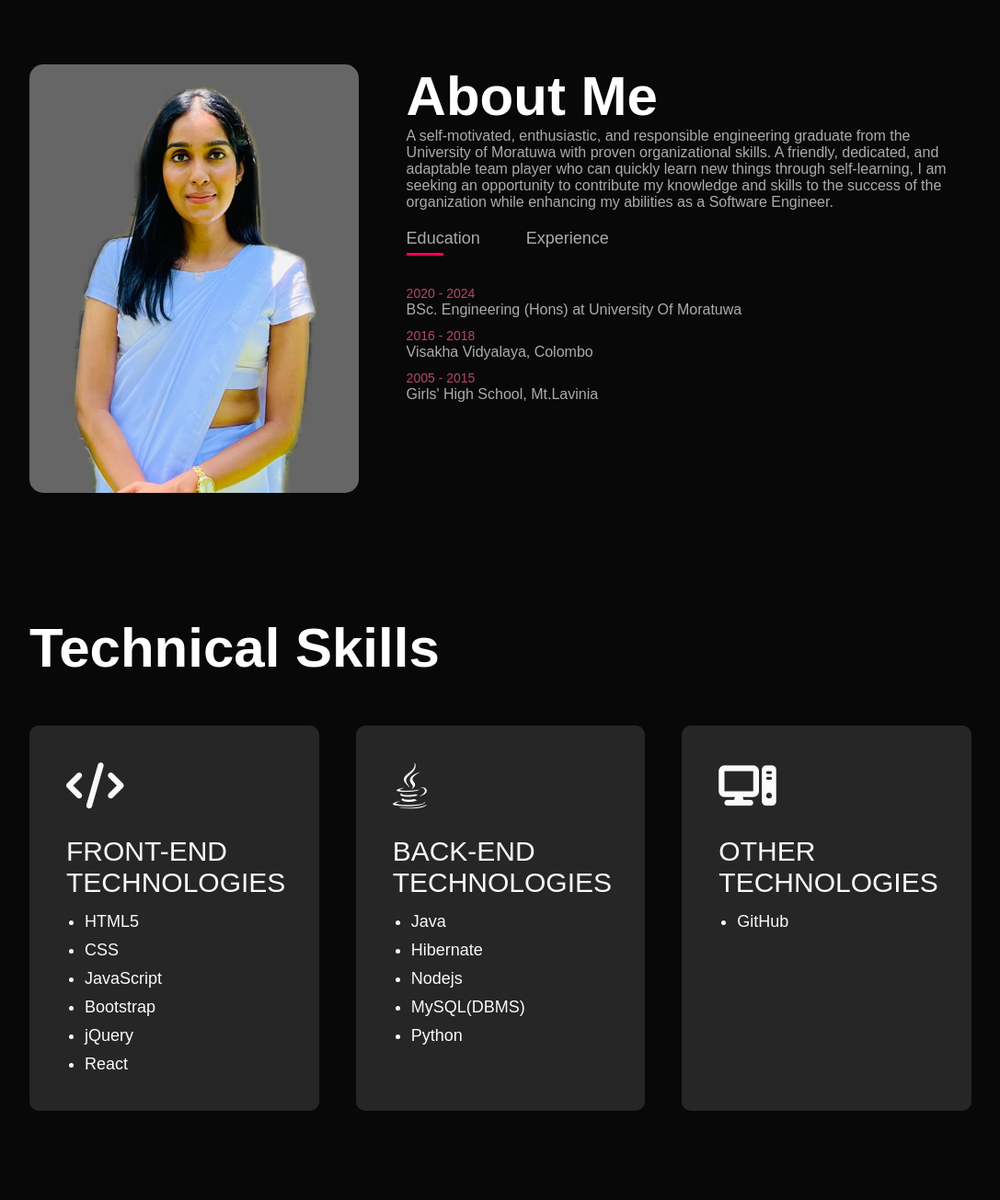
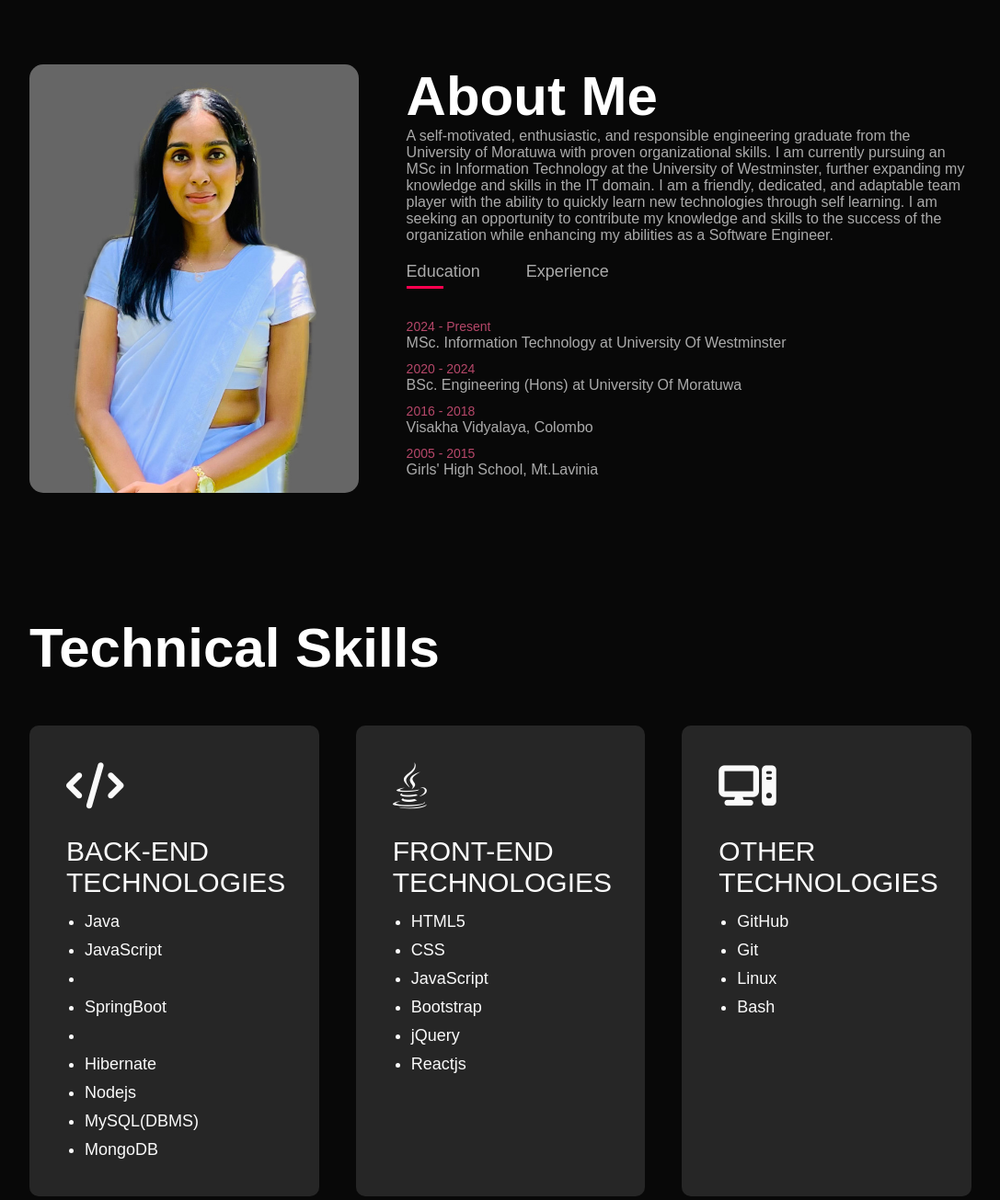
Before and after one commit to AnjanaSi/Personal-Portfolio, a plain HTML site: page index.html in a window 1280 px wide. Shown: the part 820-2125 px from the top of the page at 92% size, without its empty margins (96-1183 px from the left). Drawn offline with Linux system fonts and the light colour scheme.

Commit message:
Update index.html

```diff
--- a/index.html
+++ b/index.html
@@ -43,13 +43,8 @@
           <div class="about-col-2">
             <h1 class="sub-title">About Me</h1>
             <p>
-              A self-motivated, enthusiastic, and responsible engineering
-              graduate from the University of Moratuwa with proven
-              organizational skills. A friendly, dedicated, and adaptable team
-              player who can quickly learn new things through self-learning, I
-              am seeking an opportunity to contribute my knowledge and skills to
-              the success of the organization while enhancing my abilities as a
-              Software Engineer.
+              A self-motivated, enthusiastic, and responsible engineering graduate from the University of Moratuwa with proven organizational skills. I am currently pursuing an MSc in Information Technology at the University of Westminster, further expanding my knowledge and skills in the IT domain. I am a friendly, dedicated, and adaptable team player with the ability to quickly learn new technologies through self learning. I am seeking an opportunity to contribute my knowledge and skills to the success of the organization while enhancing my abilities as a Software Engineer.
+
             </p>
             <div class="tab-titles">
               <p class="tab-links active-link" onclick="opentab('education')">
@@ -61,6 +56,10 @@
             </div>
             <div class="tab-contents active-tab" id="education">
               <ul>
+                <li>
+                  <span>2024 - Present</span><br />MSc. Information Technology at
+                  University Of Westminster
+                </li>
                 <li>
                   <span>2020 - 2024</span><br />BSc. Engineering (Hons) at
                   University Of Moratuwa
@@ -97,6 +96,20 @@
         <div class="skills-list">
           <div>
             <i class="fa-solid fa-code"></i>
+            <h2>BACK-END TECHNOLOGIES</h2>
+            <ul>
+              <li>Java</li>
+              <li>JavaScript<li>
+              <li>SpringBoot<li>
+              <li>Hibernate</li>
+              <li>Nodejs</li>
+              <li>MySQL(DBMS)</li>
+              <li>MongoDB</li>
+            </ul>
+
+          </div>
+          <div>
+            <i class="fa-brands fa-java"></i>
             <h2>FRONT-END TECHNOLOGIES</h2>
             <ul>
               <li>HTML5</li>
@@ -104,18 +117,7 @@
               <li>JavaScript</li>
               <li>Bootstrap</li>
               <li>jQuery</li>
-              <li>React</li>
-            </ul>
-          </div>
-          <div>
-            <i class="fa-brands fa-java"></i>
-            <h2>BACK-END TECHNOLOGIES</h2>
-            <ul>
-              <li>Java</li>
-              <li>Hibernate</li>
-              <li>Nodejs</li>
-              <li>MySQL(DBMS)</li>
-              <li>Python</li>
+              <li>Reactjs</li>
             </ul>
           </div>
           <div>
@@ -123,6 +125,9 @@
             <h2>OTHER TECHNOLOGIES</h2>
             <ul>
               <li>GitHub</li>
+              <li>Git</li>
+              <li>Linux</li>
+              <li>Bash</li>
             </ul>
           </div>
         </div>
```
